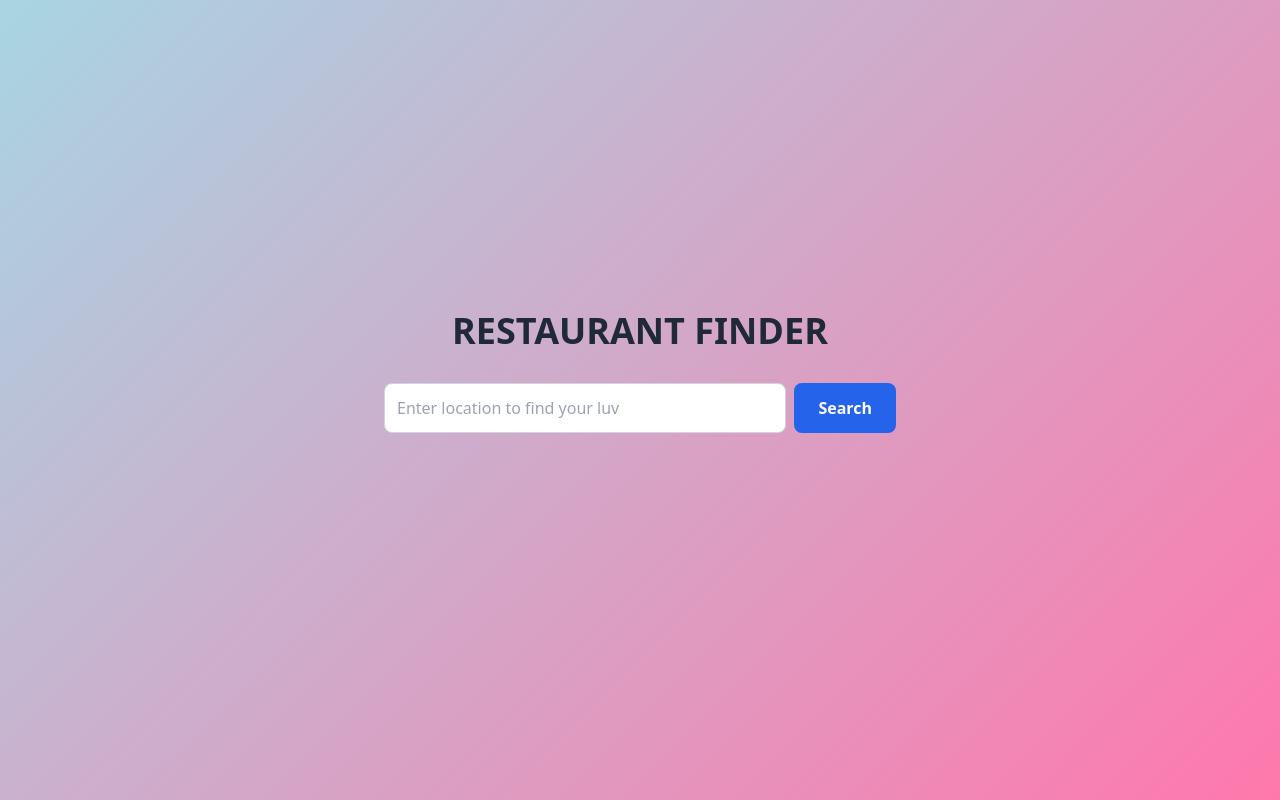
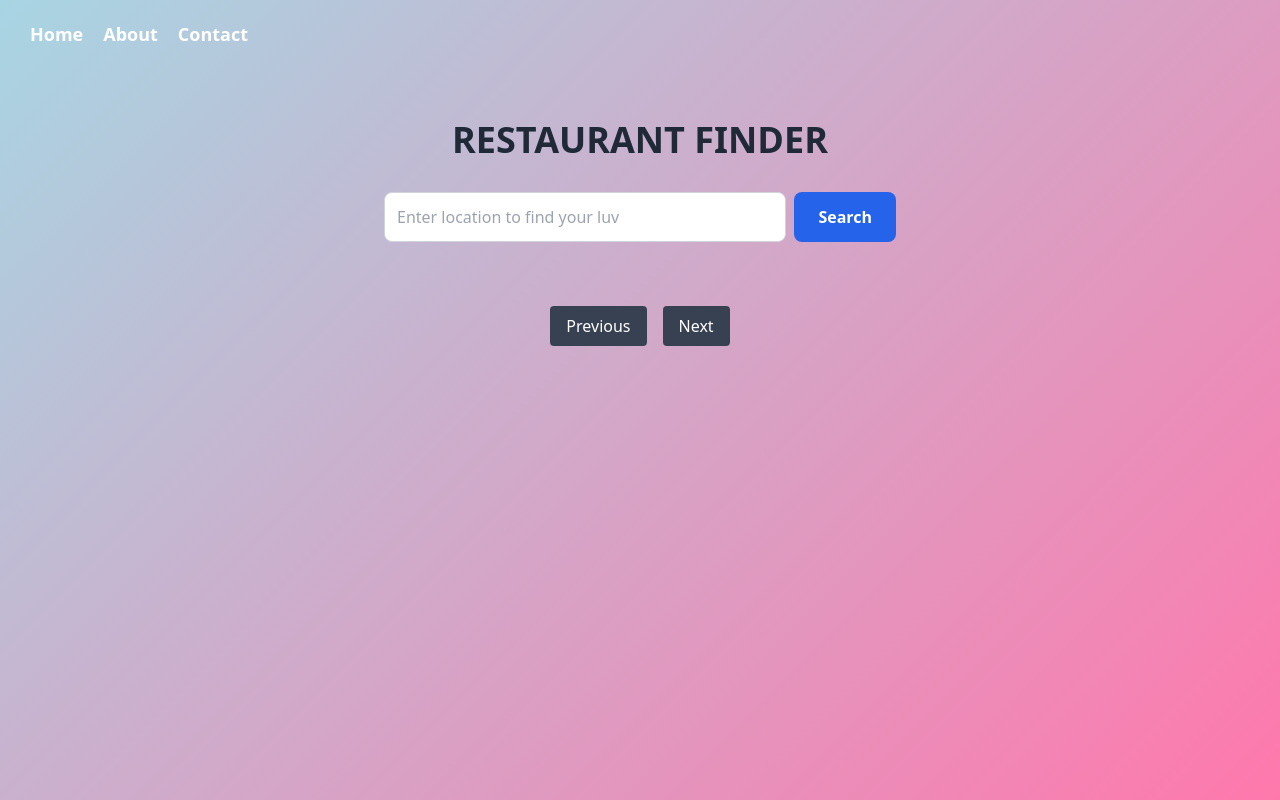
Before and after one commit to daivik-22/restaurant-Project, a FastAPI app: page / in a window 1280 px wide. Run offline with FastAPI, Linux system fonts and the light colour scheme; some libraries are stand-ins or nearby versions.

Commit message:
Update index.html

```diff
--- a/templates/index.html
+++ b/templates/index.html
@@ -1,40 +1,65 @@
 <!DOCTYPE html>
 <html lang="en">
 <head>
-    <meta charset="UTF-8">
-    <meta name="viewport" content="width=device-width, initial-scale=1.0">
+  <meta charset="UTF-8"/>
+  <meta name="viewport" content="width=device-width, initial-scale=1.0"/>
   <title>Restaurant Finder</title>
-    <!-- Tailwind CSS CDN -->
   <script src="https://cdn.tailwindcss.com"></script>
   <style>
-        /* Custom styles for additional flair */
     body {
       background: linear-gradient(135deg, #a8d5e3 0%, #ff78ac 100%);
       min-height: 100vh;
     }
+
     .restaurant-card {
       transition: transform 0.2s ease-in-out, background-color 0.2s ease-in-out;
       cursor: pointer;
     }
+
     .restaurant-card:hover {
       transform: translateY(-5px);
       box-shadow: 0 10px 15px rgba(0, 0, 0, 0.1);
       background-color: #ddd6d6;
     }
-        .search-btn {
-            transition: background-color 0.3s ease;
-        }
+
     .search-btn:hover {
       background-color: #1d4ed8;
     }
+
+    .navbar {
+      position: absolute;
+      top: 20px;
+      left: 30px;
+      display: flex;
+      gap: 20px;
+      font-weight: bold;
+      color: white;
+    }
+
+    .navbar a:hover {
+      color: #1d4ed8;
+    }
+
+    .pagination-btn:disabled {
+      background-color: #ccc;
+      cursor: not-allowed;
+    }
   </style>
 </head>
-<body class="flex items-center justify-center">
+<body class="flex flex-col items-center justify-start pt-24 px-4">
+
+  <!-- Navbar -->
+  <div class="navbar text-lg">
+    <a href="#home">Home</a>
+    <a href="#about">About</a>
+    <a href="#contact">Contact</a>
+  </div>
+
+  <!-- Header -->
   <div class="container mx-auto p-6 max-w-4xl">
-        <!-- Header -->
     <h1 class="text-4xl font-bold text-gray-800 text-center mb-8">RESTAURANT FINDER</h1>
 
-        <!-- Search Bar -->
+    <!-- Search -->
     <div class="flex justify-center mb-10">
       <div class="w-full max-w-lg flex gap-2">
         <input
@@ -44,8 +69,8 @@
           class="w-full p-3 rounded-lg border border-gray-300 focus:outline-none focus:ring-2 focus:ring-blue-500 text-gray-700"
         >
         <button
-                    onclick="fetchRestaurants()"
-                    class="search-btn bg-blue-600 text-white px-6 py-3 rounded-lg font-semibold hover:bg-blue-700"
+          onclick="fetchRestaurants(1)"
+          class="search-btn bg-blue-600 text-white px-6 py-3 rounded-lg font-semibold"
         >
           Search
         </button>
@@ -55,17 +80,25 @@
     <!-- Restaurant List -->
     <div id="restaurant-list" class="grid grid-cols-1 md:grid-cols-2 gap-6"></div>
 
+    <!-- Pagination Controls -->
+    <div class="flex justify-center gap-4 mt-6">
+      <button id="prev-btn" class="pagination-btn bg-gray-700 text-white px-4 py-2 rounded" onclick="changePage(-1)">Previous</button>
+      <button id="next-btn" class="pagination-btn bg-gray-700 text-white px-4 py-2 rounded" onclick="changePage(1)">Next</button>
+    </div>
+
     <!-- Error Message -->
     <div id="error-message" class="text-red-500 text-center mt-4"></div>
   </div>
 
   <script>
-        async function fetchRestaurants() {
+    let currentPage = 1;
+    let totalPages = 1;
+    let currentRestaurants = [];
+
+    async function fetchRestaurants(page = 1) {
       const location = document.getElementById("location-input").value.trim();
       const restaurantListDiv = document.getElementById("restaurant-list");
       const errorDiv = document.getElementById("error-message");
-
-            // Clear previous results
       restaurantListDiv.innerHTML = "";
       errorDiv.innerHTML = "";
 
@@ -75,45 +108,68 @@
       }
 
       try {
-                const response = await fetch(`https://restaurenthefoodluv-b2e5b9ajgrhpcdc0.southindia-01.azurewebsites.net/restaurants/${encodeURIComponent(location)}`);                if (!response.ok) {
+        const response = await fetch(`https://restaurenthefoodluv-b2e5b9ajgrhpcdc0.southindia-01.azurewebsites.net/restaurants/${encodeURIComponent(location)}`);
+        if (!response.ok) {
           throw new Error(`Failed to fetch: ${response.status}`);
         }
-                const restaurants = await response.json();
+        const data = await response.json();
+        currentRestaurants = data || [];
+        totalPages = Math.min(Math.ceil(currentRestaurants.length / 4), 5);
+        currentPage = page;
 
-                if (restaurants.length === 0) {
-                    restaurantListDiv.innerHTML = '<p class="text-gray-500 text-center col-span-full">No restaurants found for this location.</p>';
-                } else {
-                    restaurants.forEach(restaurant => {
-                        const card = document.createElement("div");
-                        card.className = "restaurant-card bg-white p-5 rounded-lg shadow-md";
-                        card.innerHTML = `
-                            <h3 class="text-xl font-semibold text-gray-800">${restaurant.name}</h3>
-                            <p class="text-gray-600">Rating: <span class="font-medium">${restaurant.rating || "N/A"}</span></p>
-                            <p class="text-gray-600">Cuisine: <span class="font-medium">${restaurant.cuisine || "N/A"}</span></p>
-                            <p class="text-gray-600">Price: <span class="font-medium">${restaurant.price_level ? "$".repeat(restaurant.price_level) : "N/A"}</span></p>
-                            <p class="text-gray-600">Address: <span class="font-medium">${restaurant.address || "N/A"}</span></p>
-                        `;
-                        // Add click event to open Google Maps
-                        card.addEventListener("click", () => {
-                            const address = restaurant.address || `${restaurant.name}, ${location}`;
-                            const mapsUrl = `https://www.google.com/maps/search/?api=1&query=${encodeURIComponent(address)}`;
-                            window.open(mapsUrl, "_blank");
-                        });
-                        restaurantListDiv.appendChild(card);
-                    });
-                }
+        renderPage();
       } catch (error) {
         errorDiv.innerHTML = `Error: ${error.message}`;
         console.error("Fetch error:", error);
       }
     }
 
-        // Allow pressing Enter to search
-        document.getElementById("location-input").addEventListener("keypress", function(event) {
+    function renderPage() {
+      const restaurantListDiv = document.getElementById("restaurant-list");
+      restaurantListDiv.innerHTML = "";
+
+      const start = (currentPage - 1) * 4;
+      const end = start + 4;
+      const pageData = currentRestaurants.slice(start, end);
+
+      if (pageData.length === 0) {
+        restaurantListDiv.innerHTML = '<p class="text-gray-500 text-center col-span-full">No restaurants found.</p>';
+        return;
+      }
+
+      pageData.forEach(restaurant => {
+        const card = document.createElement("div");
+        card.className = "restaurant-card bg-white p-5 rounded-lg shadow-md";
+        card.innerHTML = `
+          <h3 class="text-xl font-semibold text-gray-800">${restaurant.name}</h3>
+          <p class="text-gray-600">Address: <span class="font-medium">${restaurant.address || "N/A"}</span></p>
+        `;
+        card.addEventListener("click", () => {
+          const address = restaurant.address || `${restaurant.name}`;
+          const mapsUrl = `https://www.google.com/maps/search/?api=1&query=${encodeURIComponent(address)}`;
+          window.open(mapsUrl, "_blank");
+        });
+        restaurantListDiv.appendChild(card);
+      });
+
+      document.getElementById("prev-btn").disabled = currentPage === 1;
+      document.getElementById("next-btn").disabled = currentPage === totalPages;
+    }
+
+    function changePage(direction) {
+      const newPage = currentPage + direction;
+      if (newPage >= 1 && newPage <= totalPages) {
+        currentPage = newPage;
+        renderPage();
+      }
+    }
+
+    document.getElementById("location-input").addEventListener("keypress", function (event) {
       if (event.key === "Enter") {
-                fetchRestaurants();
+        fetchRestaurants(1);
       }
     });
   </script>
+
 </body>
 </html>
```
Lines whose indentation alone changed are shown as unchanged.
